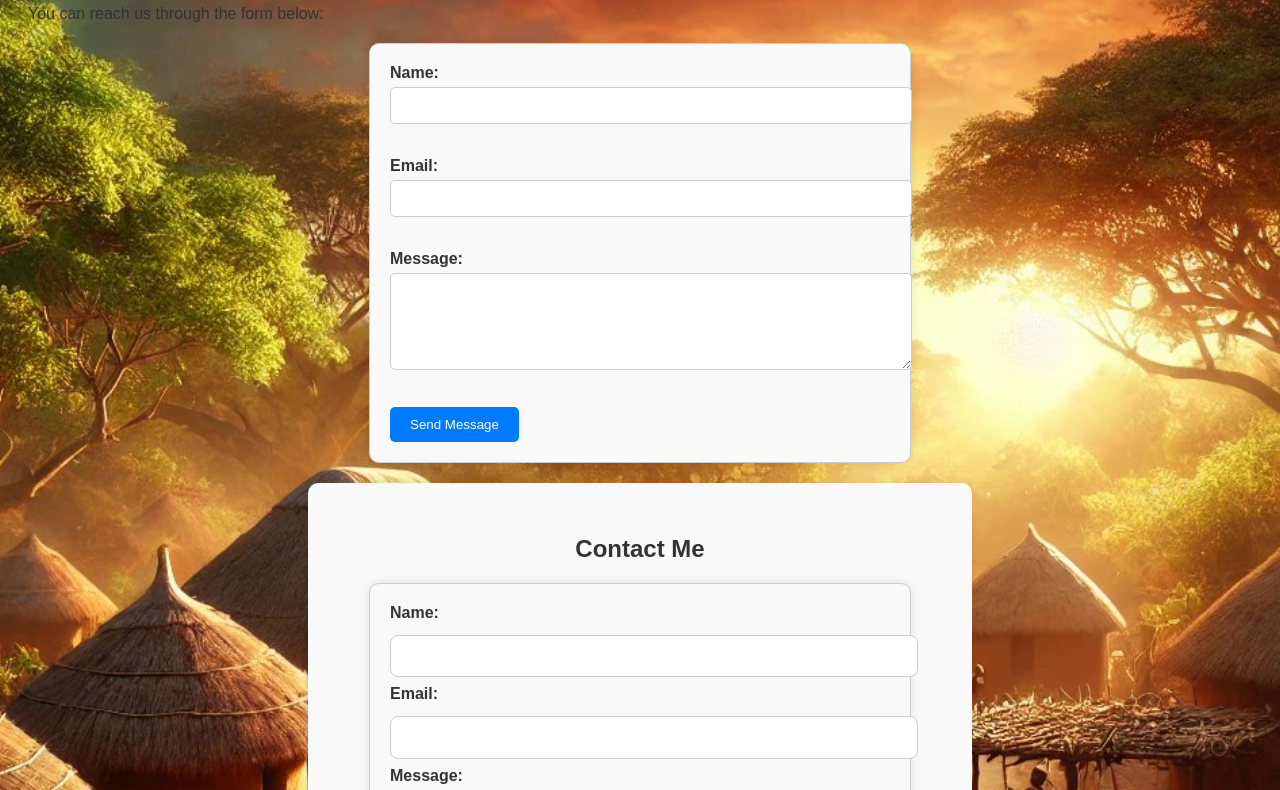
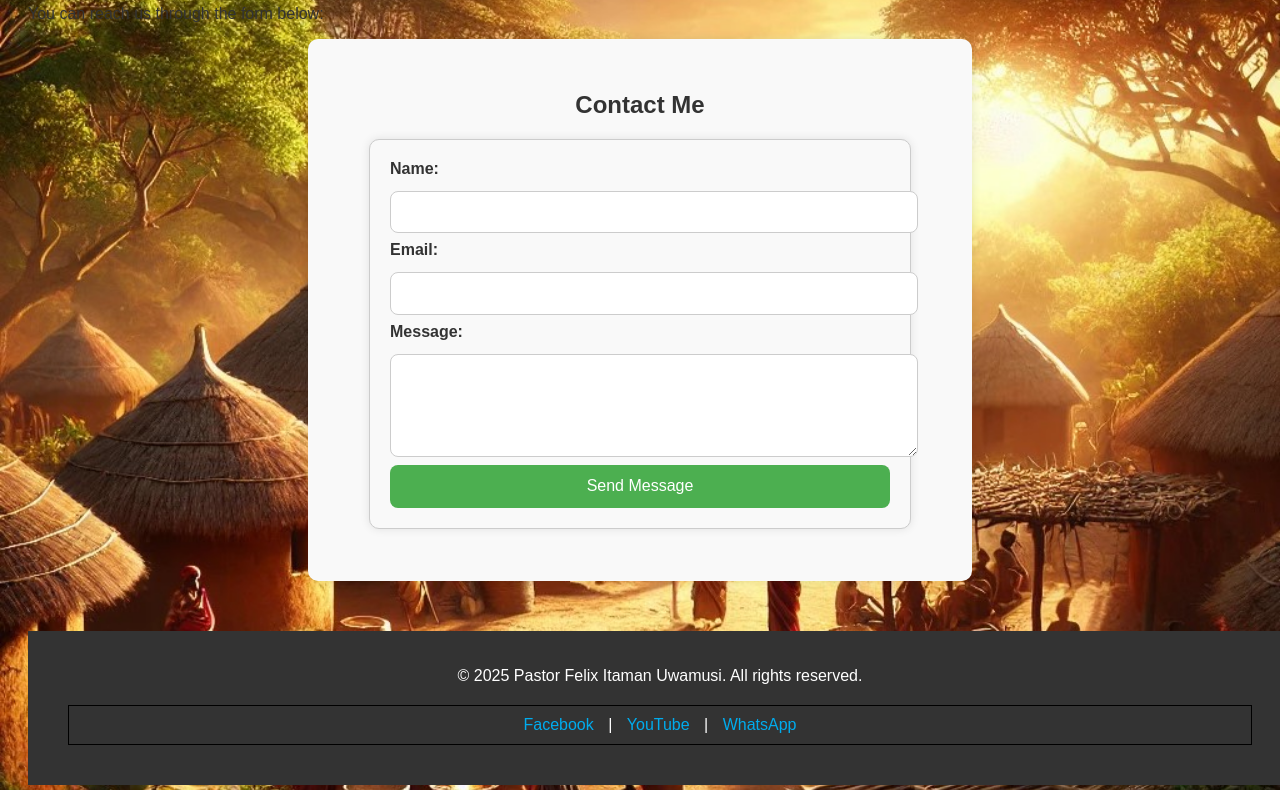
Before and after one commit to cocogirl-art/Mywikime2, a plain HTML site: page contact.html in a window 1280 px wide. Shown: the part 129-919 px from the top of the page. Drawn offline with Linux system fonts and the light colour scheme.

Commit message:
Update contact.html

```diff
--- a/contact.html
+++ b/contact.html
@@ -21,19 +21,7 @@
     <h1>Contact Us</h1>
     <p>You can reach us through the form below:</p>
 
-    <form action="#" method="post">
-      <label for="name">Name:</label><br />
-      <input type="text" id="name" name="name" required><br /><br />
 
-      <label for="email">Email:</label><br />
-      <input type="email" id="email" name="email" required><br /><br />
-
-      <label for="message">Message:</label><br />
-      <textarea id="message" name="message" rows="5" required></textarea><br /><br />
-
-      <button type="submit">Send Message</button>
-    </form>
-  </section>
   <section class="contact-form">
   <h2>Contact Me</h2>
  <form action="https://formspree.io/f/mgvzzpza" method="POST">
```
